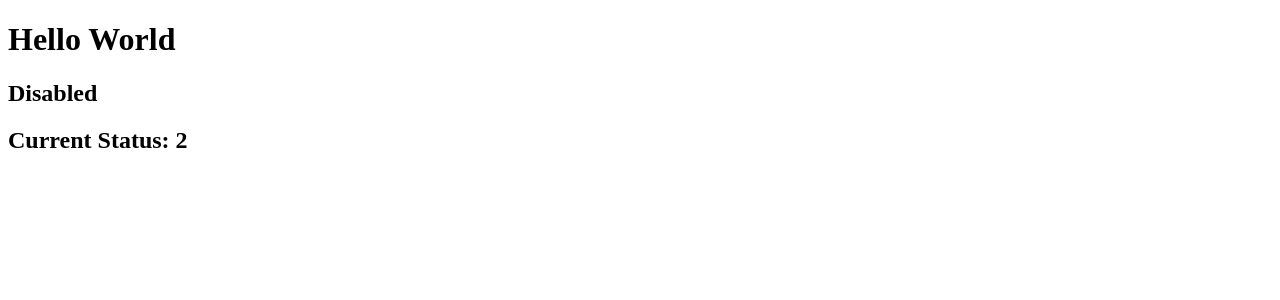
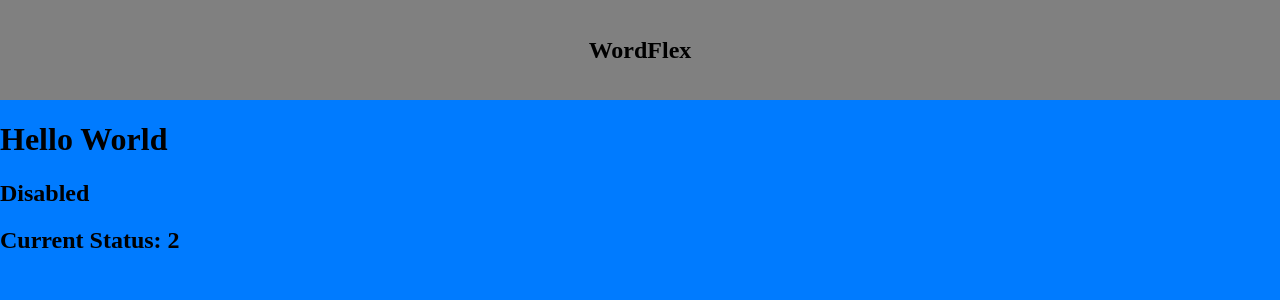
Before and after one commit to jandzouana/translator, a React app: page / in a window 1280 px wide. Shown: the top 300 px of the page. Built offline with nearby package versions, Linux system fonts and the light colour scheme; no server answers.

Commit message:
Setting up initial layout/styles

```diff
--- a/src/App.tsx
+++ b/src/App.tsx
@@ -3,13 +3,17 @@ import Main from './components/Main';
 import {Provider} from "react-redux";
 import store from './shared/store';
 import './shared/styles/main.css';
+import Header from "./components/Header";
 
 interface Props{
 }
 
 const App : React.FC<Props> = (props = {}) => {
     return(<Provider store={store}>
-        <Main/>
+        <div id={"app-container"}>
+            <Header/>
+            <Main/>
+        </div>
     </Provider>);
 }
 
--- /dev/null
+++ b/src/components/Header.tsx
@@ -0,0 +1,9 @@
+import React from 'react';
+
+const Header = () =>{
+    return(<nav id={"header"}>
+        <h1 id={"title"}>WordFlex</h1>
+    </nav>);
+}
+
+export default Header;
--- a/src/components/Main.tsx
+++ b/src/components/Main.tsx
@@ -1,9 +1,6 @@
 import React, { useState, useEffect } from 'react';
-import { fetchTranslation } from "../features/translator/slices/chimeraGptApiSlice";
-import { selectCurrentTranslation, selectStatus, selectApiError } from "../features/translator/slices/chimeraGptApiSlice";
-import { useSelector, useDispatch } from "react-redux";
-import { createTag } from '../shared/utils/util';
-import { LoadingStates } from "../shared/constants/enums";
+import {createTag} from "../shared/utils/util";
+import Translator from "../features/translator/Translator";
 
 interface Props {
 
@@ -11,23 +8,21 @@ interface Props {
 const Main : React.FC<Props> = (props = {}) => {
     console.log("top");
     const tag = createTag("Main");
-    const dispatch = useDispatch();
 
     useEffect(()=>{
-        // @ts-ignore
-        dispatch(fetchTranslation());
-    }, [dispatch]);
 
-    const currentTranslation = useSelector(selectCurrentTranslation);
-    const currentStatus = useSelector(selectStatus);
-    const apiError = useSelector(selectApiError);
+    }, []);
 
-    return(<div>
-        <h1>Hello World</h1>
-        <h2>{currentStatus === LoadingStates.succeeded && currentTranslation}</h2>
-        <h2>Current Status: {currentStatus}</h2>
-        <h2>{currentStatus === LoadingStates.failed && apiError}</h2>
-    </div>);
+
+    return(
+        <div id={"main"}>
+            <div id={"l1"} className={"level"}></div>
+            <div id={"l2"} className={"level"}>
+                <Translator />
+            </div>
+            <div id={"l3"} className={"level"}></div>
+        </div>
+    );
 }
 
 export default Main;
--- /dev/null
+++ b/src/features/translator/Translator.tsx
@@ -0,0 +1,33 @@
+import React, { useState, useEffect } from 'react';
+import { fetchTranslation } from "./slices/chimeraGptApiSlice";
+import { selectCurrentTranslation, selectStatus, selectApiError } from "./slices/chimeraGptApiSlice";
+import { useSelector, useDispatch } from "react-redux";
+import { createTag} from "../../shared/utils/util";
+import { LoadingStates} from "../../shared/constants/enums";
+
+interface Props {
+
+}
+const Translator : React.FC<Props> = (props = {}) => {
+    console.log("top");
+    const tag = createTag("Main");
+    const dispatch = useDispatch();
+
+    useEffect(()=>{
+        // @ts-ignore
+        dispatch(fetchTranslation());
+    }, [dispatch]);
+
+    const currentTranslation = useSelector(selectCurrentTranslation);
+    const currentStatus = useSelector(selectStatus);
+    const apiError = useSelector(selectApiError);
+
+    return(<div id={"translatorContainer"}>
+        <h1>Hello World</h1>
+        <h2>{currentStatus === LoadingStates.succeeded && currentTranslation}</h2>
+        <h2>Current Status: {currentStatus}</h2>
+        <h2>{currentStatus === LoadingStates.failed && apiError}</h2>
+    </div>);
+}
+
+export default Translator;
--- a/src/shared/styles/main.css
+++ b/src/shared/styles/main.css
@@ -0,0 +1,43 @@
+@import 'variables.css';
+
+body, html{
+    margin: 0;
+    /*font-size: var(--font-size);*/
+}
+
+#app-container{
+    display: flex;
+    flex-direction: column;
+    /*align-items: stretch;*/
+    height: 100vh;
+}
+
+#header{
+    background-color: gray;
+    /*height: 100px;*/
+    flex-basis: 100px;
+    width: 100%;
+    display: flex;
+    justify-content: center;
+}
+
+#title{
+    margin: auto;
+}
+
+#main{
+    background-color: #007bff;
+    flex: 1;
+}
+
+#l1{
+
+}
+
+#l2{
+
+}
+
+#l3{
+
+}
--- /dev/null
+++ b/src/shared/styles/variables.css
@@ -0,0 +1,5 @@
+/* variables.css */
+:root {
+    --primary-color: #007bff;
+    --font-size: 16px;
+}
```
Also changed, not shown: src/features/translator/Translator.ts (deleted).
